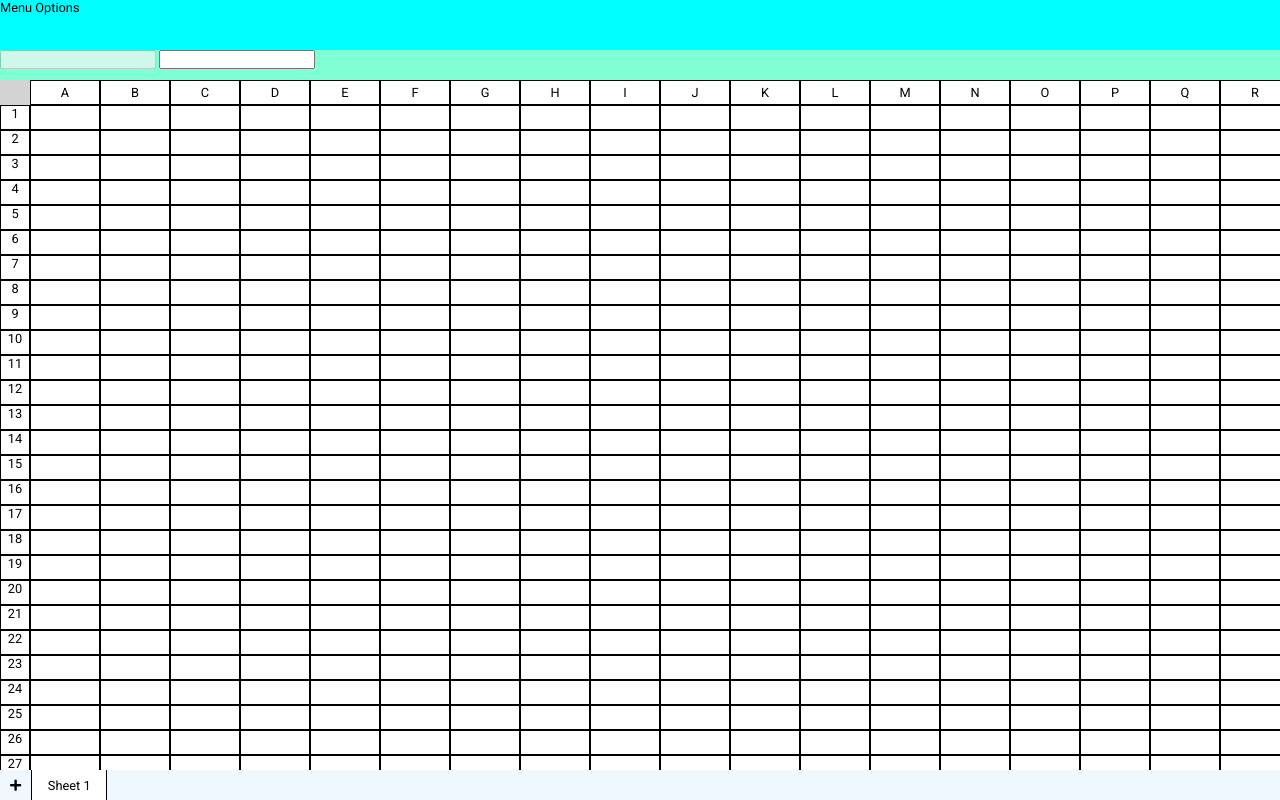
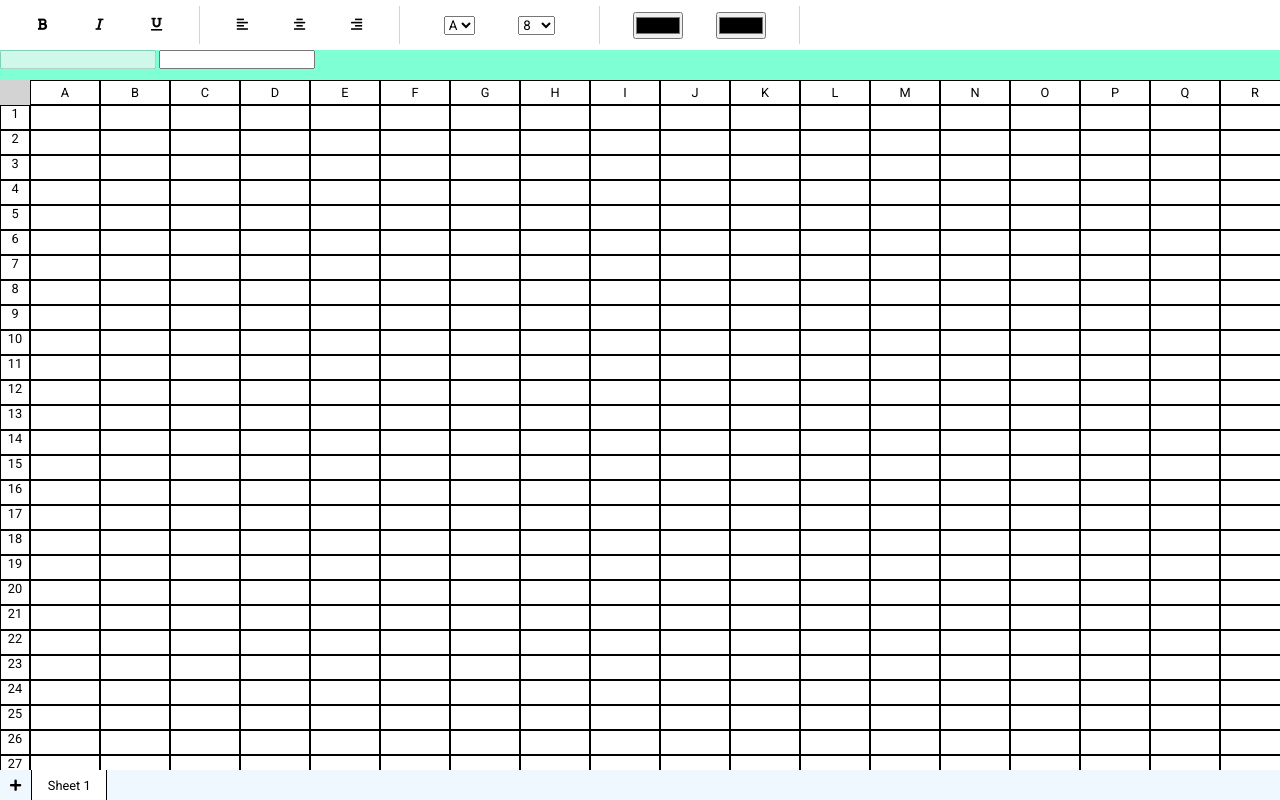
Before and after one commit to sushberiwal/Dev_PP_11, a website: page Module2/Excel/index.html in a window 1280 px wide. Drawn offline with Linux system fonts and the light colour scheme.

Commit message:
Menu-options view added

```diff
--- a/Module2/Excel/index.html
+++ b/Module2/Excel/index.html
@@ -21,7 +21,63 @@
     <link rel="stylesheet" href="style.css" />
   </head>
   <body>
-    <div class="menu-options">Menu Options</div>
+    <div class="menu-options">
+      <div class="menu-options-1">
+        <div class="bold">
+          <i class="fas fa-bold"></i>
+        </div>
+        <div class="italic">
+          <i class="fas fa-italic"></i>
+        </div>
+        <div class="underline">
+          <i class="fas fa-underline"></i>
+        </div>
+      </div>
+      <div class="menu-options-2">
+        <div class="left">
+          <i class="fas fa-align-left"></i>
+        </div>
+        <div class="center">
+          <i class="fas fa-align-center"></i>
+        </div>
+        <div class="right">
+          <i class="fas fa-align-right"></i>
+        </div>
+      </div>
+      <div class="menu-options-3">
+        <div class="font-type">
+          <select name="fonttype" value="Comic Sans">
+            <option value="">A</option>
+            <option value="">B</option>
+            <option value="">C</option>
+            <option value="">D</option>
+            <option value="">E</option>
+          </select>
+        </div>
+        <div class="font-size">
+          <select name="fontsize" value="16">
+            <option value="8">8</option>
+            <option value="10">10</option>
+            <option value="12">12</option>
+            <option value="14">14</option>
+            <option value="16">16</option>
+            <option value="18">18</option>
+            <option value="20">20</option>
+            <option value="22">22</option>
+            <option value="24">24</option>
+            <option value="26">26</option>
+          </select>
+        </div>
+      </div>
+      <div class="menu-options-4">
+        <div class="cell-color">
+          <input type="color" name="" id="">
+        </div>
+        <div class="font-color">
+          <input type="color" name="" id="">
+        </div>
+      </div>
+    </div>
     <div class="formula-tab">
       <input id="address" type="text" disabled />
       <input id="formula" type="text" />
--- a/Module2/Excel/sheets.js
+++ b/Module2/Excel/sheets.js
@@ -60,7 +60,7 @@
   // set UI optimized
   for (let i = 0; i < visitedCells.length; i++) {
     let { rowId, colId } = visitedCells[i];
-    let idx = Number(rowId) * 100 + Number(colId);
+    let idx = Number(rowId) * 26 + Number(colId);
     allCells[idx].textContent = db[rowId][colId].value;
     // console.log(allCells[idx]);
   }
@@ -78,7 +78,8 @@
 function cleanUI() {
   for (let i = 0; i < visitedCells.length; i++) {
     let { rowId, colId } = visitedCells[i];
-    let idx = Number(rowId) * 100 + Number(colId);
+    let idx = Number(rowId) * 26 + Number(colId);
+    console.log(idx);
     allCells[idx].innerHTML = "";
     // console.log(allCells[idx]);
   }
--- a/Module2/Excel/style.css
+++ b/Module2/Excel/style.css
@@ -5,13 +5,51 @@
     font-family: 'Roboto', sans-serif;
 }
 
-body{
+body {
     font-size: 0.8rem;
 }
 
 .menu-options {
     height: 50px;
-    background: aqua;
+    display: flex;
+    align-items: center;
+}
+
+.menu-options>div {
+    width: 200px;
+    display: flex;
+    justify-content: space-evenly;
+    align-items: center;
+    border-right: 1px solid lightgray;
+    height: 75%;
+}
+
+.menu-options-1>div {
+    height: 65%;
+    width: 15%;
+    display: flex;
+    justify-content: center;
+    align-items: center;
+    border-radius: 5px;
+}
+
+.menu-options-1>div:hover , .menu-options-2>div:hover{
+    background-color: lightgray;
+}
+
+.menu-options-2>div {
+    height: 65%;
+    width: 15%;
+    display: flex;
+    justify-content: center;
+    align-items: center;
+    border-radius: 5px;
+}
+
+.menu-options-3>div {
+}
+
+.menu-options-4>div {
 }
 
 .formula-tab {
```
